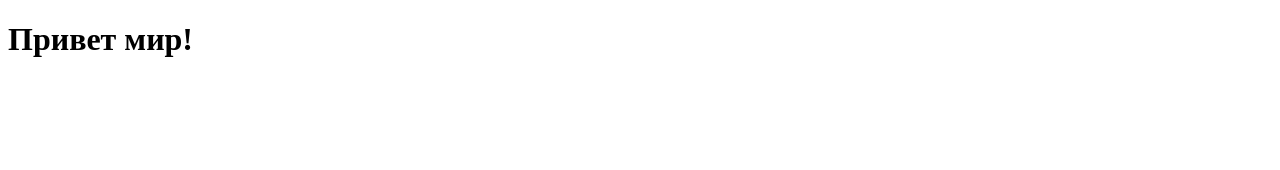
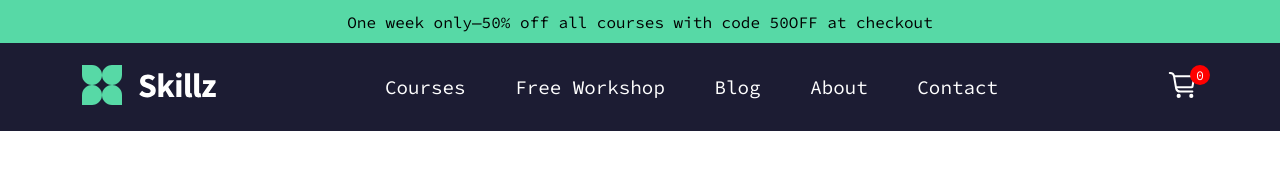
Before and after one commit to wOolf210/SKILLZ, a plain HTML site: page index.html in a window 1280 px wide. Drawn offline with Linux system fonts and the light colour scheme.

Commit message:
my second commit

```diff
--- /dev/null
+++ b/index.css
@@ -0,0 +1,45 @@
+@import url('https://fonts.googleapis.com/css2?family=Source+Code+Pro:ital,wght@0,200..900;1,200..900&display=swap');
+*{
+    margin: 0;
+    padding: 0;
+    box-sizing: border-box;
+    font-family: "Source Code Pro", monospace;
+}
+.reklama{
+    display: flex;
+    background-color:#57D9A6;
+    padding: 20px;
+    height: 43px;
+    justify-content: center;
+    align-items: center;
+}
+header{
+    display: flex;
+    justify-content: space-between;
+    align-items: center;
+    background-color: #1C1C33;
+    padding: 20px 82px;
+}
+a{
+    color: white;
+    text-decoration: none;
+    font-size: larger;
+    padding: 20px;
+}
+.uno{
+    display: flex;
+    position: absolute;
+    top: 65px;
+    right: 70px;
+    background-color: red;
+    border-radius: 50%;
+    width: 20px;
+    height: 20px;
+    justify-content: center;
+    align-items: center;
+    font-size: smaller;
+
+}
+.cart span{
+    color: white;
+}
--- a/index.html
+++ b/index.html
@@ -1,14 +1,38 @@
 <!DOCTYPE html>
 <html lang="en">
+
 <head>
     <meta charset="UTF-8">
-    <meta http-equiv="X-UA-Compatible" content="IE=edge">
     <meta name="viewport" content="width=device-width, initial-scale=1.0">
     <title>Skillz</title>
+    <link rel="stylesheet" href="index.css">
 </head>
+
 <body>
-    <h1>
-        Привет мир!
-    </h1>
+    <section class="reklama">
+        <p>One week only—50% off all courses with code 50OFF at checkout  </p>
+    </section>
+    <header>
+        <div class="logo">
+            <img src="img\logo.svg" alt="logo">
+        </div>
+        <nav>
+            <a href="#">Courses</a>
+            <a href="#">Free Workshop</a>
+            <a href="#">Blog</a>
+            <a href="#">About</a>
+            <a href="#">Contact</a>
+        </nav>
+        <div class="cart">
+            <img src="img/cart.svg" alt="cart">
+            <div class="uno">
+            <span>0</span>
+            </div>
+        </div>
+    </header>
+    <nav>
+
+    </nav>
 </body>
+
 </html>
```
Also changed, not shown: img/cart.svg (added), img/logo.svg (added), img/uno.svg (added).
